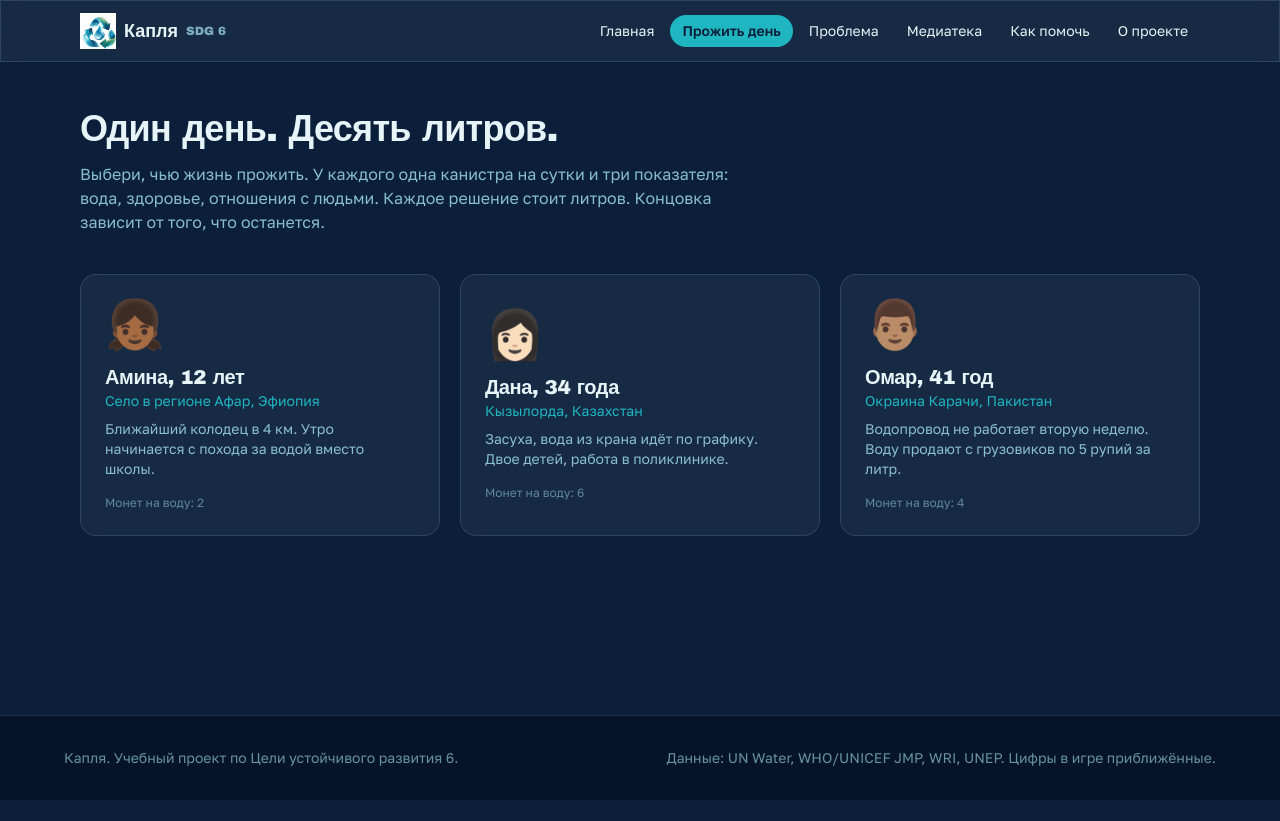
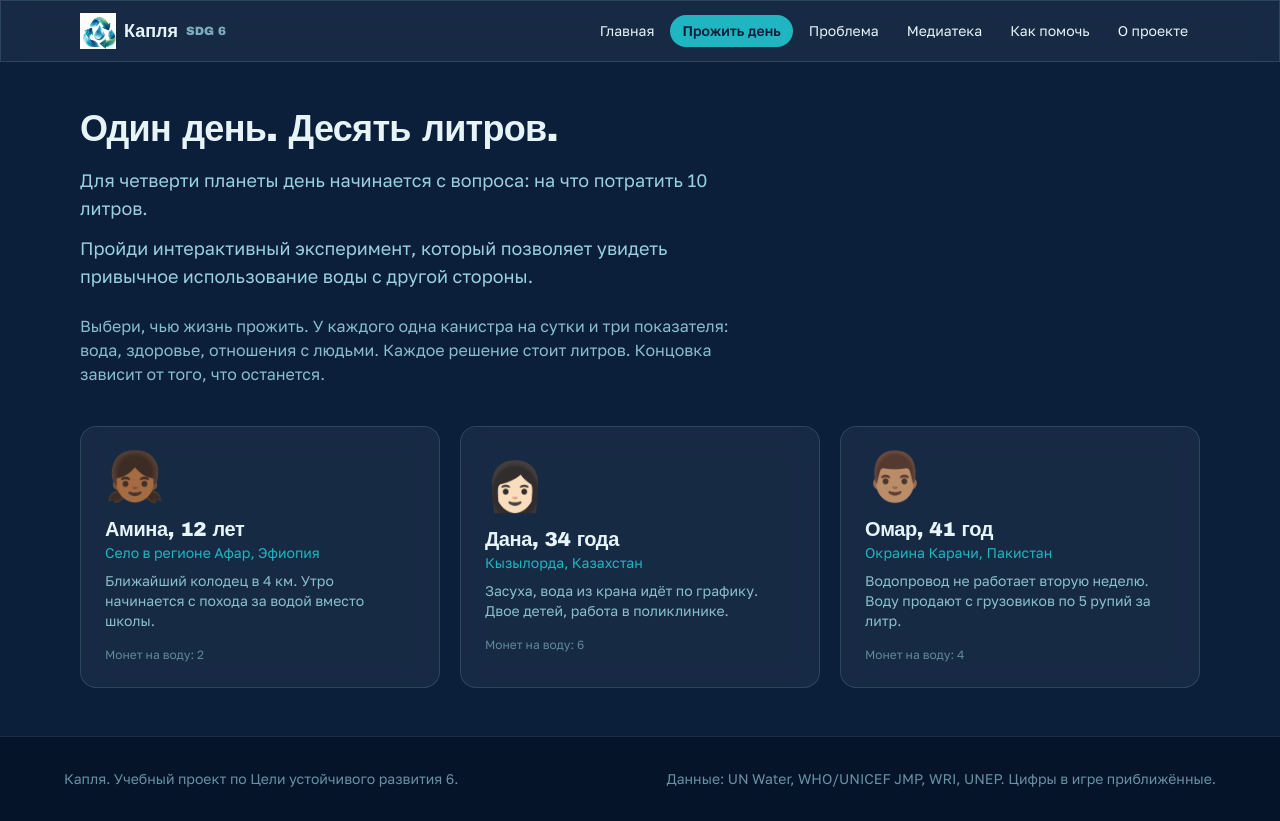
Before and after one commit to scientifictooffi/water_proj, a React (Vite) app: page /play in a window 1280 px wide. Before the commit the page ends 800 px from the top, so only its background shows below. Built offline with nearby package versions, Linux system fonts and the light colour scheme; a web font is replaced by a local one.

Commit message:
feat: update play text

```diff
--- a/src/pages/Play.tsx
+++ b/src/pages/Play.tsx
@@ -34,7 +34,9 @@ export function Play() {
     return (
       <section className="mx-auto max-w-6xl px-4 py-12">
         <h1 className="text-2xl font-extrabold md:text-4xl">Один день. Десять литров.</h1>
-        <p className="mt-3 max-w-2xl text-aqua/80">
+        <p className="mt-4 max-w-2xl text-lg text-aqua/90">Для четверти планеты день начинается с вопроса: на что потратить 10 литров.</p>
+        <p className="mt-3 max-w-2xl text-lg text-aqua/90">Пройди интерактивный эксперимент, который позволяет увидеть привычное использование воды с другой стороны.</p>
+        <p className="mt-6 max-w-2xl text-aqua/80">
           Выбери, чью жизнь прожить. У каждого одна канистра на сутки и три показателя: вода, здоровье, отношения с людьми. Каждое решение стоит литров. Концовка зависит от того, что останется.
         </p>
         <div className="mt-10 grid gap-5 md:grid-cols-3">
```
